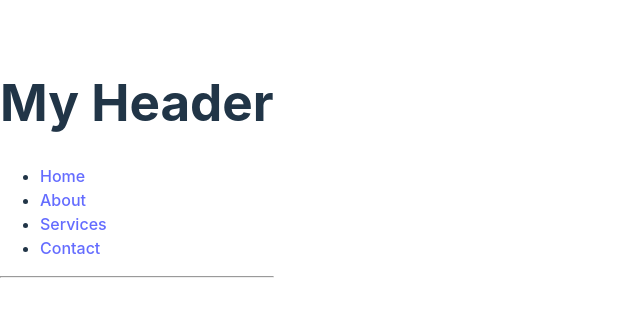
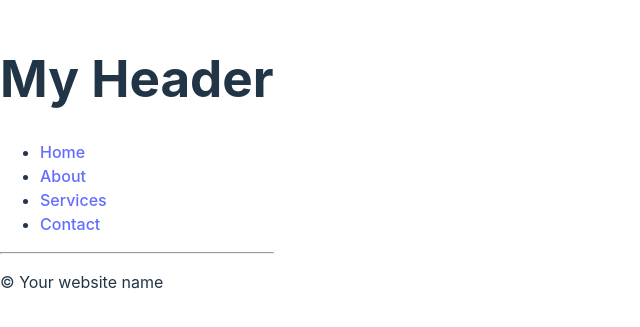
Before and after one commit to Piwoksn/React-Js-2, a React (Vite) app in the folder my-react-app/: page / in a window 1280 px wide. Shown: the part 237-564 px from the top of the page, without its empty margins (0-640 px from the left). Built offline with nearby package versions, Linux system fonts and the light colour scheme.

Commit message:
included the footer.jsx file, added fragment to app.jsx to be able to display more than one component

```diff
--- a/my-react-app/src/App.jsx
+++ b/my-react-app/src/App.jsx
@@ -1,6 +1,14 @@
+import Footer from "./Footer";
 import Header from "./Header";
 
 function App() {
-  return <Header />;
+  return (
+    <>
+      {/* we use fragments to be able to show more than one components */}
+
+      <Header />
+      <Footer />
+    </>
+  );
 }
 export default App;
--- /dev/null
+++ b/my-react-app/src/Footer.jsx
@@ -0,0 +1,9 @@
+function Footer() {
+  return (
+    <footer>
+      <p>&copy; Your website name</p>
+    </footer>
+  );
+}
+
+export default Footer;
```
